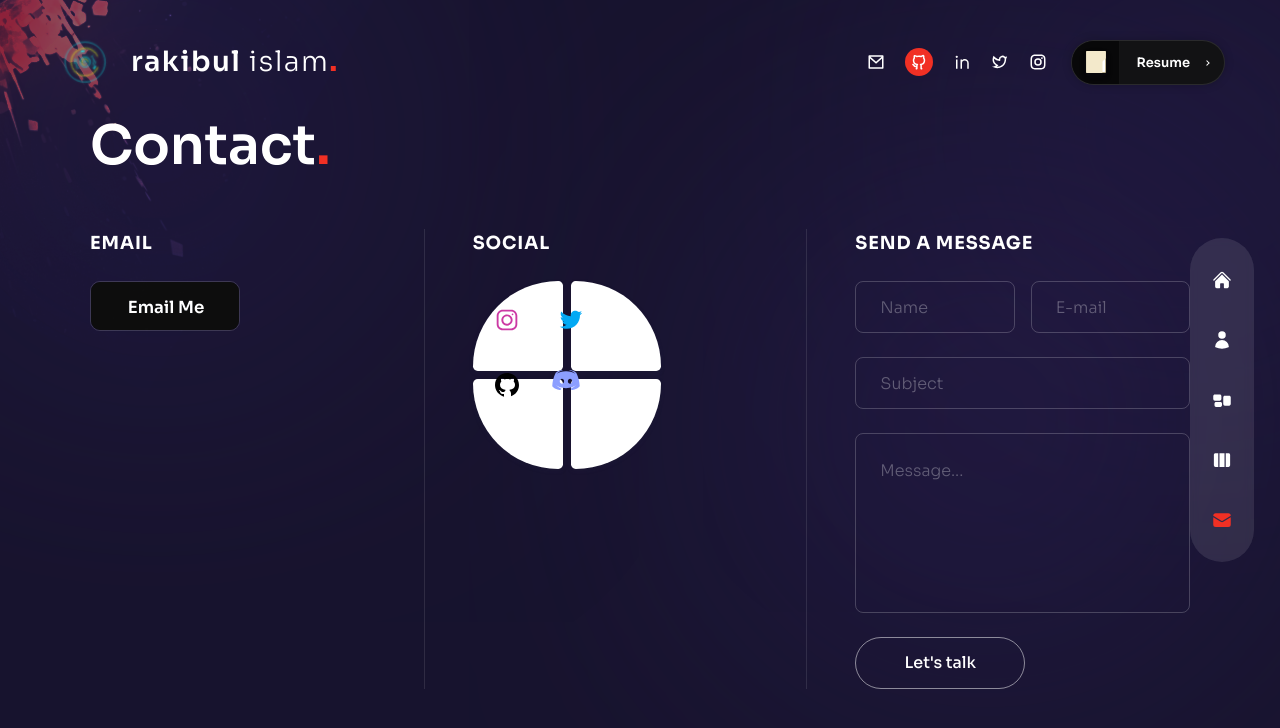
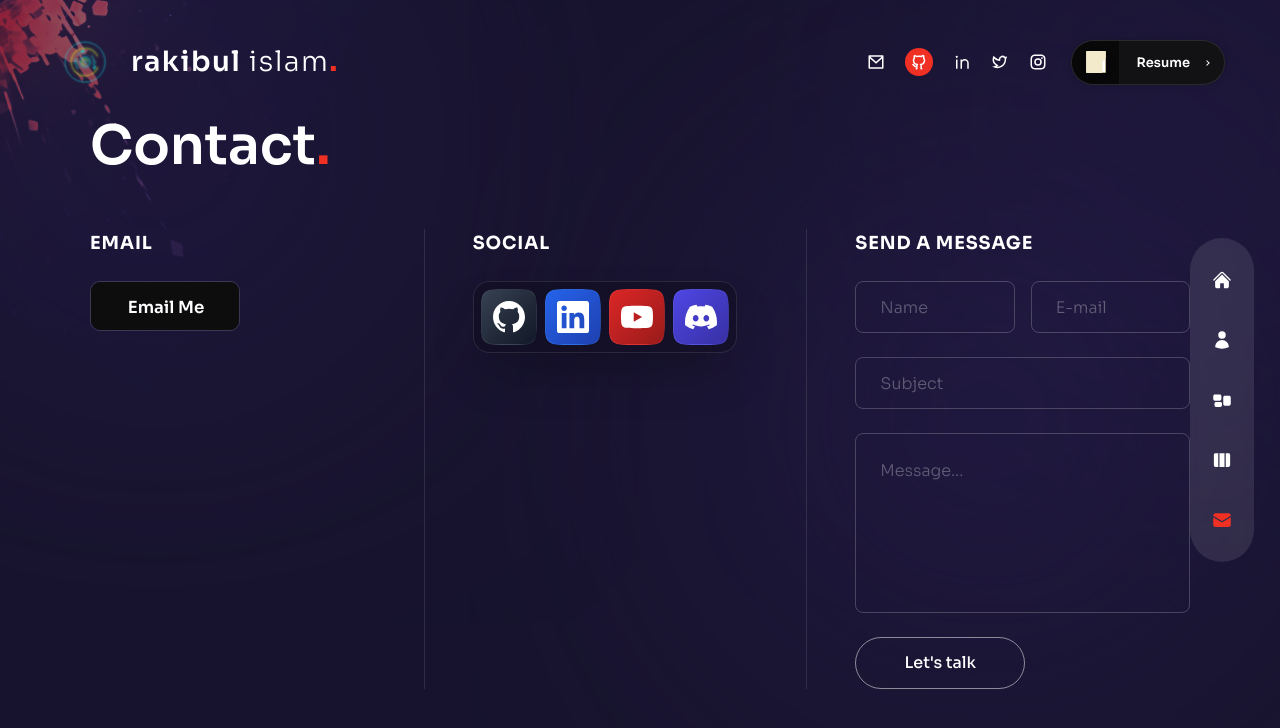
Before and after one commit to itpRakib/Portfolio-main, a Next.js app in the folder modern-portfolio-main/: page /contact in a window 1280 px wide. Shown: the top 728 px of the page. Built offline with nearby package versions, Linux system fonts and the light colour scheme.

Commit message:
Replace social grid with Itskrish01 squircle dock socials

```diff
--- a/modern-portfolio-main/pages/contact/index.jsx
+++ b/modern-portfolio-main/pages/contact/index.jsx
@@ -80,60 +80,115 @@ const Contact = () => {
                 Social
               </h3>
               <div className="flex justify-start">
-                <div className="social-grid">
-                  <div className="main">
-                    <div className="up">
+                <svg width="0" height="0" style={{ position: "absolute" }}>
+                  <defs>
+                    <clipPath id="squircleClip" clipPathUnits="objectBoundingBox">
+                      <path d="M 0,0.5 C 0,0 0,0 0.5,0 S 1,0 1,0.5 1,1 0.5,1 0,1 0,0.5"></path>
+                    </clipPath>
+                  </defs>
+                </svg>
+
+                <div className="relative">
+                  <div
+                    className="absolute inset-0 bg-black/20 backdrop-blur-xl rounded-2xl border border-white/10 shadow-2xl"
+                  ></div>
+
+                  <div className="relative flex items-end gap-x-2 p-2">
+                    <a
+                      href="https://github.com/itpRakib"
+                      target="_blank"
+                      rel="noreferrer noopener"
+                      className="relative block"
+                      aria-label="GitHub"
+                    >
+                      <div
+                        style={{ clipPath: "url(#squircleClip)" }}
+                        className="w-14 h-14 bg-gradient-to-br from-gray-700 to-gray-900 rounded-xl flex items-center justify-center shadow-lg border border-gray-600/50 cursor-pointer transform transition-all duration-300 ease-out hover:scale-110 hover:-translate-y-2 hover:shadow-2xl"
+                      >
+                        <svg
+                          viewBox="0 0 24 24"
+                          fill="currentColor"
+                          class="h-8 w-8 text-white"
+                          xmlns="http://www.w3.org/2000/svg"
+                        >
+                          <path
+                            d="M12 0c-6.626 0-12 5.373-12 12 0 5.302 3.438 9.8 8.207 11.387.599.111.793-.261.793-.577v-2.234c-3.338.726-4.033-1.416-4.033-1.416-.546-1.387-1.333-1.756-1.333-1.756-1.089-.745.083-.729.083-.729 1.205.084 1.839 1.237 1.839 1.237 1.07 1.834 2.807 1.304 3.492.997.107-.775.418-1.305.762-1.604-2.665-.305-5.467-1.334-5.467-5.931 0-1.311.469-2.381 1.236-3.221-.124-.303-.535-1.524.117-3.176 0 0 1.008-.322 3.301 1.23.957-.266 1.983-.399 3.003-.404 1.02.005 2.047.138 3.006.404 2.291-1.552 3.297-1.23 3.297-1.23.653 1.653.242 2.874.118 3.176.77.84 1.235 1.911 1.235 3.221 0 4.609-2.807 5.624-5.479 5.921.43.372.823 1.102.823 2.222v3.293c0 .319.192.694.801.576 4.765-1.589 8.199-6.086 8.199-11.386 0-6.627-5.373-12-12-12z"
+                          ></path>
+                        </svg>
+                      </div>
+                    </a>
+
+                    <a
+                      href="https://www.linkedin.com/in/md-rakibul-islam-799364327/"
+                      target="_blank"
+                      rel="noreferrer noopener"
+                      className="relative block"
+                      aria-label="LinkedIn"
+                    >
+                      <div
+                        style={{ clipPath: "url(#squircleClip)" }}
+                        className="w-14 h-14 bg-gradient-to-br from-blue-600 to-blue-800 rounded-xl flex items-center justify-center shadow-lg border border-blue-500/50 cursor-pointer transform transition-all duration-300 ease-out hover:scale-110 hover:-translate-y-2 hover:shadow-2xl"
+                      >
+                        <svg
+                          viewBox="0 0 24 24"
+                          fill="currentColor"
+                          class="h-8 w-8 text-white"
+                          xmlns="http://www.w3.org/2000/svg"
+                        >
+                          <path
+                            d="M20.447 20.452h-3.554v-5.569c0-1.328-.027-3.037-1.852-3.037-1.853 0-2.136 1.445-2.136 2.939v5.667H9.351V9h3.414v1.561h.046c.477-.9 1.637-1.85 3.37-1.85 3.601 0 4.267 2.37 4.267 5.455v6.286zM5.337 7.433c-1.144 0-2.063-.926-2.063-2.065 0-1.138.92-2.063 2.063-2.063 1.14 0 2.064.925 2.064 2.063 0 1.139-.925 2.065-2.064 2.065zm1.782 13.019H3.555V9h3.564v11.452zM22.225 0H1.771C.792 0 0 .774 0 1.729v20.542C0 23.227.792 24 1.771 24h20.451C23.2 24 24 23.227 24 22.271V1.729C24 .774 23.2 0 22.222 0h.003z"
+                          ></path>
+                        </svg>
+                      </div>
+                    </a>
+
                     <a
                       href="https://www.instagram.com/zero_zero_two__002?igsh=dmFtaXNtNWxleHI4"
                       target="_blank"
                       rel="noreferrer noopener"
-                        className="card1"
+                      className="relative block"
                       aria-label="Instagram"
                     >
-                        <svg xmlns="http://www.w3.org/2000/svg" viewBox="0 0 256 256" width="30px" height="30px" fillRule="nonzero" className="instagram">
-                          <g fillRule="nonzero" stroke="none" strokeWidth="1" strokeLinecap="butt" strokeLinejoin="miter" strokeMiterlimit="10" strokeDasharray="" strokeDashoffset="0" fontFamily="none" fontWeight="none" fontSize="none" textAnchor="none" style={{ mixBlendMode: "normal" }}>
-                            <g transform="scale(8,8)">
-                              <path d="M11.46875,5c-3.55078,0 -6.46875,2.91406 -6.46875,6.46875v9.0625c0,3.55078 2.91406,6.46875 6.46875,6.46875h9.0625c3.55078,0 6.46875,-2.91406 6.46875,-6.46875v-9.0625c0,-3.55078 -2.91406,-6.46875 -6.46875,-6.46875zM11.46875,7h9.0625c2.47266,0 4.46875,1.99609 4.46875,4.46875v9.0625c0,2.47266 -1.99609,4.46875 -4.46875,4.46875h-9.0625c-2.47266,0 -4.46875,-1.99609 -4.46875,-4.46875v-9.0625c0,-2.47266 1.99609,-4.46875 4.46875,-4.46875zM21.90625,9.1875c-0.50391,0 -0.90625,0.40234 -0.90625,0.90625c0,0.50391 0.40234,0.90625 0.90625,0.90625c0.50391,0 0.90625,-0.40234 0.90625,-0.90625c0,-0.50391 -0.40234,-0.90625 -0.90625,-0.90625zM16,10c-3.30078,0 -6,2.69922 -6,6c0,3.30078 2.69922,6 6,6c3.30078,0 6,-2.69922 6,-6c0,-3.30078 -2.69922,-6 -6,-6zM16,12c2.22266,0 4,1.77734 4,4c0,2.22266 -1.77734,4 -4,4c-2.22266,0 -4,-1.77734 -4,-4c0,-2.22266 1.77734,-4 4,-4z"></path>
-                            </g>
-                          </g>
+                      <div
+                        style={{ clipPath: "url(#squircleClip)" }}
+                        className="w-14 h-14 bg-gradient-to-br from-red-600 to-red-800 rounded-xl flex items-center justify-center shadow-lg border border-red-500/50 cursor-pointer transform transition-all duration-300 ease-out hover:scale-110 hover:-translate-y-2 hover:shadow-2xl"
+                      >
+                        <svg
+                          viewBox="0 0 24 24"
+                          fill="currentColor"
+                          class="h-8 w-8 text-white"
+                          xmlns="http://www.w3.org/2000/svg"
+                        >
+                          <path
+                            d="M23.498 6.186a3.016 3.016 0 0 0-2.122-2.136C19.505 3.545 12 3.545 12 3.545s-7.505 0-9.377.505A3.017 3.017 0 0 0 .502 6.186C0 8.07 0 12 0 12s0 3.93.502 5.814a3.016 3.016 0 0 0 2.122 2.136c1.871.505 9.376.505 9.376.505s7.505 0 9.377-.505a3.015 3.015 0 0 0 2.122-2.136C24 15.93 24 12 24 12s0-3.93-.502-5.814zM9.545 15.568V8.432L15.818 12l-6.273 3.568z"
+                          ></path>
                         </svg>
+                      </div>
                     </a>
-                      <a
-                        href="https://x.com/RaKib002000"
-                        target="_blank"
-                        rel="noreferrer noopener"
-                        className="card2"
-                        aria-label="Twitter"
-                      >
-                        <svg xmlns="http://www.w3.org/2000/svg" viewBox="0 0 48 48" width="30px" height="30px" className="twitter">
-                          <path d="M42,12.429c-1.323,0.586-2.746,0.977-4.247,1.162c1.526-0.906,2.7-2.351,3.251-4.058c-1.428,0.837-3.01,1.452-4.693,1.776C34.967,9.884,33.05,9,30.926,9c-4.08,0-7.387,3.278-7.387,7.32c0,0.572,0.067,1.129,0.193,1.67c-6.138-0.308-11.582-3.226-15.224-7.654c-0.64,1.082-1,2.349-1,3.686c0,2.541,1.301,4.778,3.285,6.096c-1.211-0.037-2.351-0.374-3.349-0.914c0,0.022,0,0.055,0,0.086c0,3.551,2.547,6.508,5.923,7.181c-0.617,0.169-1.269,0.263-1.941,0.263c-0.477,0-0.942-0.054-1.392-0.135c0.94,2.902,3.667,5.023,6.898,5.086c-2.528,1.96-5.712,3.134-9.174,3.134c-0.598,0-1.183-0.034-1.761-0.104C9.268,36.786,13.152,38,17.321,38c13.585,0,21.017-11.156,21.017-20.834c0-0.317-0.01-0.633-0.025-0.945C39.763,15.197,41.013,13.905,42,12.429"></path>
-                        </svg>
-                      </a>
-                    </div>
-                    <div className="down">
-                      <a
-                        href="https://github.com/itpRakib"
-                        target="_blank"
-                        rel="noreferrer noopener"
-                        className="card3"
-                        aria-label="GitHub"
-                      >
-                        <svg xmlns="http://www.w3.org/2000/svg" viewBox="0 0 30 30" width="30px" height="30px" className="github">
-                          <path d="M15,3C8.373,3,3,8.373,3,15c0,5.623,3.872,10.328,9.092,11.63C12.036,26.468,12,26.28,12,26.047v-2.051 c-0.487,0-1.303,0-1.508,0c-0.821,0-1.551-0.353-1.905-1.009c-0.393-0.729-0.461-1.844-1.435-2.526 c-0.289-0.227-0.069-0.486,0.264-0.451c0.615,0.174,1.125,0.596,1.605,1.222c0.478,0.627,0.703,0.769,1.596,0.769 c0.433,0,1.081-0.025,1.691-0.121c0.328-0.833,0.895-1.6,1.588-1.962c-3.996-0.411-5.903-2.399-5.903-5.098 c0-1.162,0.495-2.286,1.336-3.233C9.053,10.647,8.706,8.73,9.435,8c1.798,0,2.885,1.166,3.146,1.481C13.477,9.174,14.461,9,15.495,9 c1.036,0,2.024,0.174,2.922,0.483C18.675,9.17,19.763,8,21.565,8c0.732,0.731,0.381,2.656,0.102,3.594 c0.836,0.945,1.328,2.066,1.328,3.226c0,2.697-1.904,4.684-5.894,5.097C18.199,20.49,19,22.1,19,23.313v2.734 c0,0.104-0.023,0.179-0.035,0.268C23.641,24.676,27,20.236,27,15C27,8.373,21.627,3,15,3z"></path>
-                        </svg>
-                      </a>
+
                     <a
                       href="https://discord.com"
                       target="_blank"
                       rel="noreferrer noopener"
-                        className="card4"
+                      className="relative block"
                       aria-label="Discord"
                     >
-                        <svg height="30px" width="30px" viewBox="0 0 48 48" xmlns="http://www.w3.org/2000/svg" className="discord">
-                          <path d="M40,12c0,0-4.585-3.588-10-4l-0.488,0.976C34.408,10.174,36.654,11.891,39,14c-4.045-2.065-8.039-4-15-4s-10.955,1.935-15,4c2.346-2.109,5.018-4.015,9.488-5.024L18,8c-5.681,0.537-10,4-10,4s-5.121,7.425-6,22c5.162,5.953,13,6,13,6l1.639-2.185C13.857,36.848,10.715,35.121,8,32c3.238,2.45,8.125,5,16,5s12.762-2.55,16-5c-2.715,3.121-5.857,4.848-8.639,5.815L33,40c0,0,7.838-0.047,13-6C45.121,19.425,40,12,40,12z M17.5,30c-1.933,0-3.5-1.791-3.5-4c0-2.209,1.567-4,3.5-4s3.5,1.791,3.5,4C21,28.209,19.433,30,17.5,30z M30.5,30c-1.933,0-3.5-1.791-3.5-4c0-2.209,1.567-4,3.5-4s3.5,1.791,3.5,4C34,28.209,32.433,30,30.5,30z"></path>
+                      <div
+                        style={{ clipPath: "url(#squircleClip)" }}
+                        className="w-14 h-14 bg-gradient-to-br from-indigo-600 to-indigo-800 rounded-xl flex items-center justify-center shadow-lg border border-indigo-500/50 cursor-pointer transform transition-all duration-300 ease-out hover:scale-110 hover:-translate-y-2 hover:shadow-2xl"
+                      >
+                        <svg
+                          viewBox="0 0 24 24"
+                          fill="currentColor"
+                          class="h-8 w-8 text-white"
+                          xmlns="http://www.w3.org/2000/svg"
+                        >
+                          <path
+                            d="M20.317 4.3698a19.7913 19.7913 0 00-4.8851-1.5152.0741.0741 0 00-.0785.0371c-.211.3753-.4447.8648-.6083 1.2495-1.8447-.2762-3.68-.2762-5.4868 0-.1636-.3933-.4058-.8742-.6177-1.2495a.077.077 0 00-.0785-.037 19.7363 19.7363 0 00-4.8852 1.515.0699.0699 0 00-.0321.0277C.5334 9.0458-.319 13.5799.0992 18.0578a.0824.0824 0 00.0312.0561c2.0528 1.5076 4.0413 2.4228 5.9929 3.0294a.0777.0777 0 00.0842-.0276c.4616-.6304.8731-1.2952 1.226-1.9942a.076.076 0 00-.0416-.1057c-.6528-.2476-1.2743-.5495-1.8722-.8923a.077.077 0 01-.0076-.1277c.1258-.0943.2517-.1923.3718-.2914a.0743.0743 0 01.0776-.0105c3.9278 1.7933 8.18 1.7933 12.0614 0a.0739.0739 0 01.0785.0095c.1202.099.246.1981.3728.2924a.077.077 0 01-.0066.1276 12.2986 12.2986 0 01-1.873.8914.0766.0766 0 00-.0407.1067c.3604.698.7719 1.3628 1.225 1.9932a.076.076 0 00.0842.0286c1.961-.6067 3.9495-1.5219 6.0023-3.0294a.077.077 0 00.0313-.0552c.5004-5.177-.8382-9.6739-3.5485-13.6604a.061.061 0 00-.0312-.0286zM8.02 15.3312c-1.1825 0-2.1569-1.0857-2.1569-2.419 0-1.3332.9555-2.4189 2.157-2.4189 1.2108 0 2.1757 1.0952 2.1568 2.419-.0189 1.3332-.9555 2.4189-2.1569 2.4189zm7.9748 0c-1.1825 0-2.1569-1.0857-2.1569-2.419 0-1.3332.9554-2.4189 2.1569-2.4189 1.2108 0 2.1757 1.0952 2.1568 2.419 0 1.3332-.9555 2.4189-2.1568 2.4189Z"
+                          ></path>
                         </svg>
+                      </div>
                     </a>
-                    </div>
                   </div>
                 </div>
               </div>
```
Lines whose indentation alone changed are shown as unchanged.
